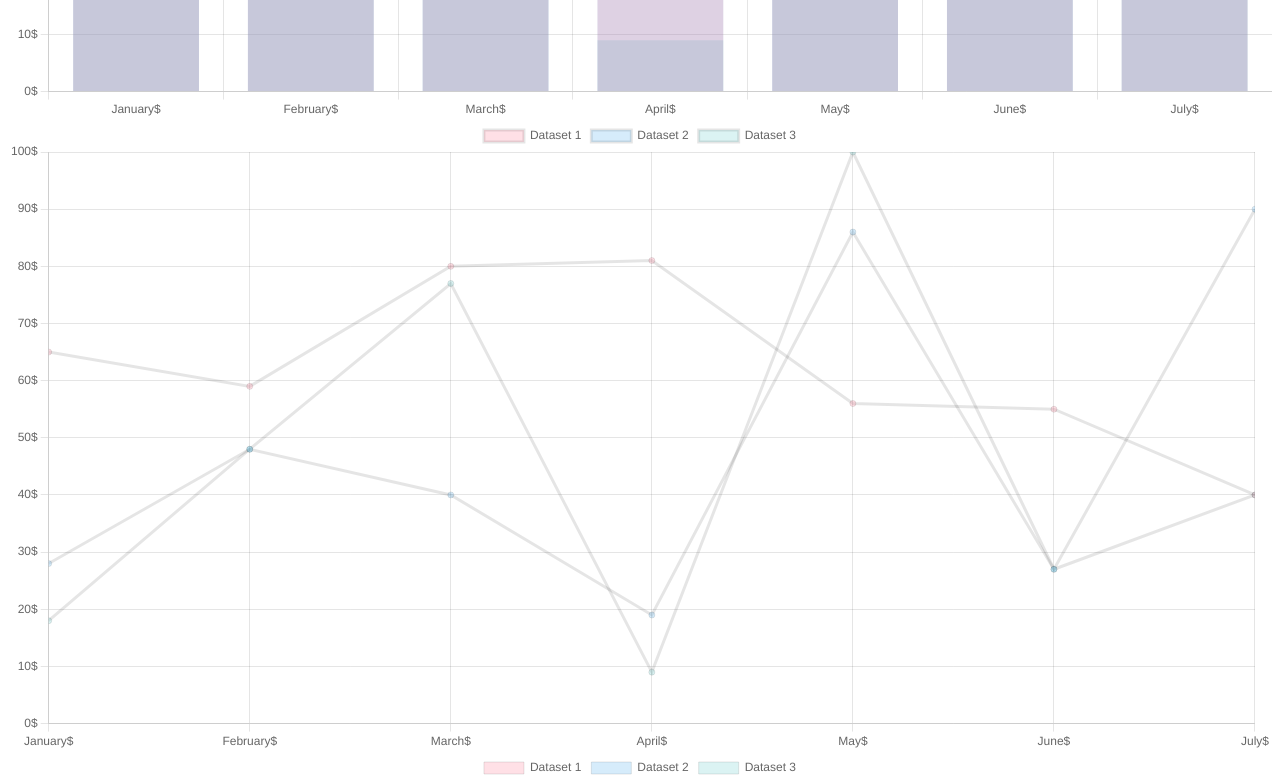
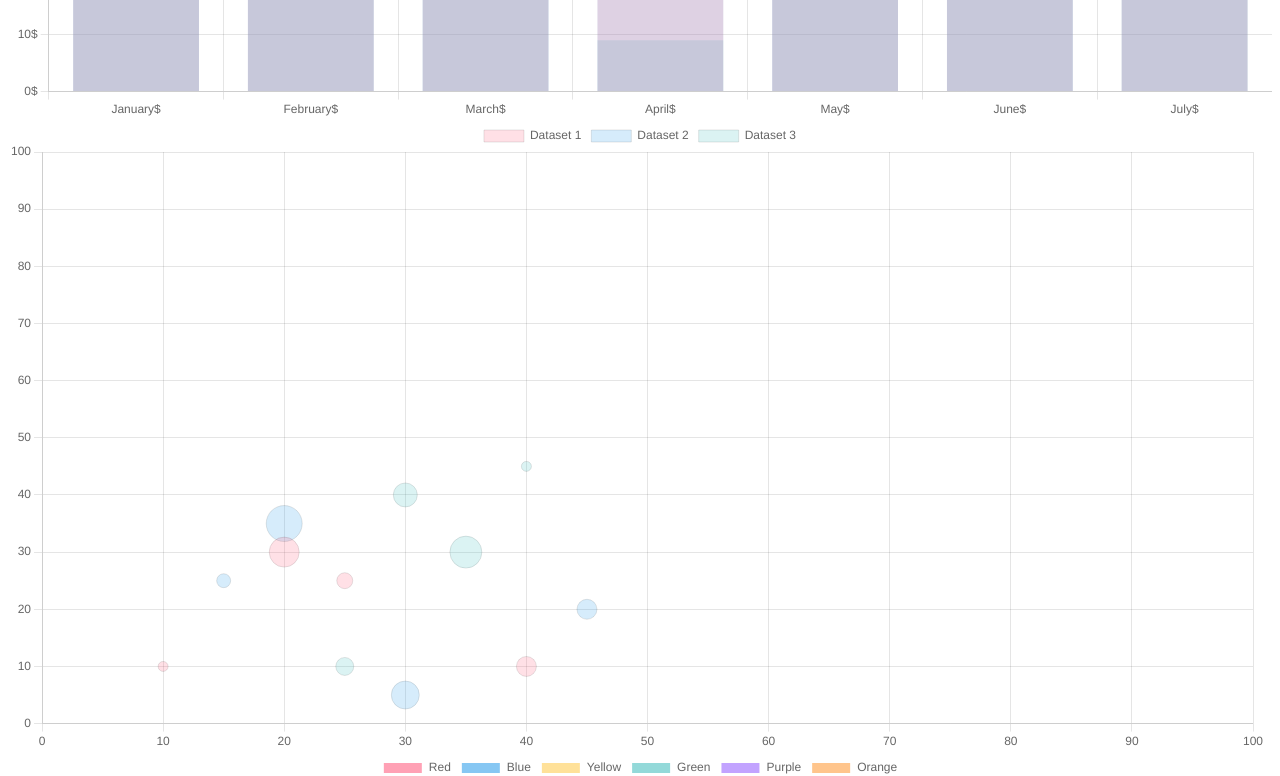
Before and after one commit to jaegeunha94/react-chartjs-1.0.1, a React (Create React App) app: page / in a window 1280 px wide. Shown: the part 520-1296 px from the top of the page. Built offline with nearby package versions, Linux system fonts and the light colour scheme.

Commit message:
Modify LineChart

```diff
--- a/src/ LineChart.js
+++ b/src/ LineChart.js
@@ -70,6 +70,6 @@ const data = {
   labels: ['January', 'February', 'March', 'April', 'May', 'June', 'July'],
 };
 
-export function LineGraph() {
+export default function LineChart() {
   return <Line options={options} data={data} />;
 }
--- a/src/App.js
+++ b/src/App.js
@@ -7,16 +7,16 @@ import DoughnutChart from './Dogunut';
 import PieChart from './Pie';
 import RadarChart from './Rador';
 import ScatterChart from './Scatter';
-import { LineGraph } from './ LineChart';
+import LineChart from './ LineChart';
 
 export default function App() {
   return (
     <div>
       <CharBar />
-      <LineGraph />
       <BubbleChart />
       <DoughnutChart />
       <PieChart />
+      <LineChart />
       <RadarChart/>
       <ScatterChart />
     </div>
```
